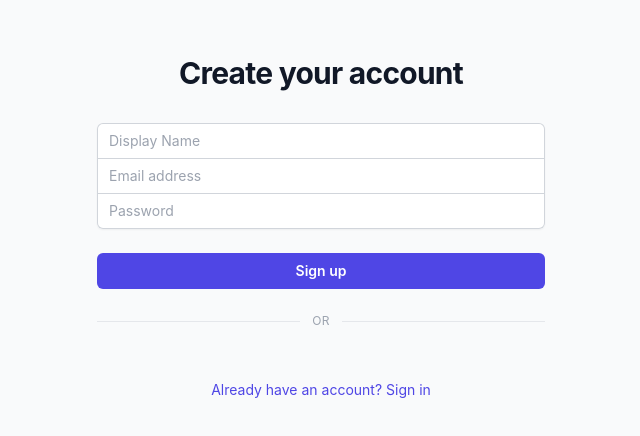
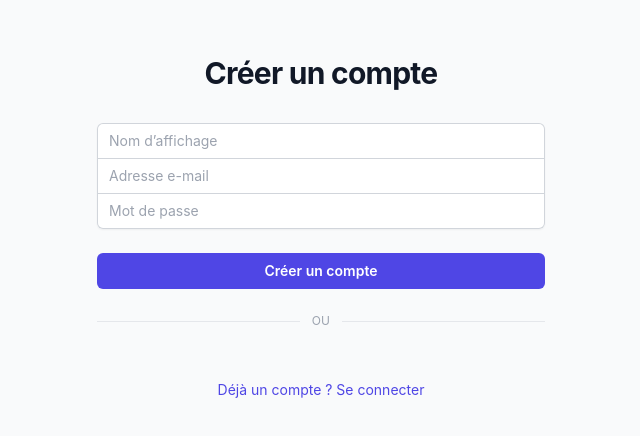
Before and after one commit to Nallanos/MathAIWhiteboard, a React (Vite) app in the folder apps/web/: page /signup in a window 1280 px wide. Shown: the part 184-620 px from the top of the page, without its empty margins (319-959 px from the left). Built offline with nearby package versions, Linux system fonts and the light colour scheme; no server answers.

Commit message:
Fix auth UX: FR + signup redirect + Google OAuth CSP

```diff
--- a/apps/web/src/pages/Login.tsx
+++ b/apps/web/src/pages/Login.tsx
@@ -35,13 +35,13 @@ export function Login() {
       const res = await fetch(`${env.backendUrl}/api/auth/login`, {
         method: 'POST',
         headers: { 'Content-Type': 'application/json' },
-        body: JSON.stringify({ email, password })
+        body: JSON.stringify({ email, password }),
       });
 
       const data = await res.json();
 
       if (!res.ok) {
-        throw new Error(data.error || 'Login failed');
+        throw new Error(data.error || 'Échec de la connexion');
       }
 
       login(data.token, data.user);
@@ -53,19 +53,20 @@ export function Login() {
     }
   };
 
-  const handleGoogleCredential = useCallback(async (credential: string) => {
+  const handleGoogleCredential = useCallback(
+    async (credential: string) => {
       setError('');
       setGoogleLoading(true);
       try {
         const res = await fetch(`${env.backendUrl}/api/auth/google`, {
           method: 'POST',
           headers: { 'Content-Type': 'application/json' },
-        body: JSON.stringify({ credential })
+          body: JSON.stringify({ credential }),
         });
 
         const data = await res.json();
         if (!res.ok) {
-        throw new Error(data.error || 'Google login failed');
+          throw new Error(data.error || 'Connexion Google échouée');
         }
 
         login(data.token, data.user);
@@ -75,7 +76,9 @@ export function Login() {
       } finally {
         setGoogleLoading(false);
       }
-  }, [login, navigate]);
+    },
+    [login, navigate]
+  );
 
   useEffect(() => {
     if (!env.googleClientId) return;
@@ -90,12 +93,12 @@ export function Login() {
           if (response.credential) {
             handleGoogleCredential(response.credential);
           }
-        }
+        },
       });
       window.google.accounts.id.renderButton(googleButtonRef.current, {
         theme: 'outline',
         size: 'large',
-        width: '100%'
+        width: '100%',
       });
     };
 
@@ -124,14 +127,14 @@ export function Login() {
     return () => {
       script.onload = null;
     };
-  }, [handleGoogleCredential, env.googleClientId]);
+  }, [handleGoogleCredential]);
 
   return (
     <div className="flex min-h-screen items-center justify-center bg-gray-50 px-4 py-12 sm:px-6 lg:px-8">
       <div className="w-full max-w-md space-y-8">
         <div>
           <h2 className="mt-6 text-center text-3xl font-bold tracking-tight text-gray-900">
-            Sign in to your account
+            Se connecter
           </h2>
         </div>
         <form className="mt-8 space-y-6" onSubmit={handleSubmit}>
@@ -141,7 +144,7 @@ export function Login() {
                 type="email"
                 required
                 className="relative block w-full rounded-t-md border-0 py-1.5 text-gray-900 ring-1 ring-inset ring-gray-300 placeholder:text-gray-400 focus:z-10 focus:ring-2 focus:ring-inset focus:ring-indigo-600 sm:text-sm sm:leading-6 px-3"
-                placeholder="Email address"
+                placeholder="Adresse e-mail"
                 value={email}
                 onChange={(e) => setEmail(e.target.value)}
               />
@@ -151,7 +154,7 @@ export function Login() {
                 type="password"
                 required
                 className="relative block w-full rounded-b-md border-0 py-1.5 text-gray-900 ring-1 ring-inset ring-gray-300 placeholder:text-gray-400 focus:z-10 focus:ring-2 focus:ring-inset focus:ring-indigo-600 sm:text-sm sm:leading-6 px-3"
-                placeholder="Password"
+                placeholder="Mot de passe"
                 value={password}
                 onChange={(e) => setPassword(e.target.value)}
               />
@@ -166,13 +169,13 @@ export function Login() {
               disabled={loading}
               className="group relative flex w-full justify-center rounded-md bg-indigo-600 px-3 py-2 text-sm font-semibold text-white hover:bg-indigo-500 focus-visible:outline focus-visible:outline-2 focus-visible:outline-offset-2 focus-visible:outline-indigo-600 disabled:opacity-50"
             >
-              {loading ? 'Signing in...' : 'Sign in'}
+              {loading ? 'Connexion…' : 'Se connecter'}
             </button>
           </div>
 
           <div className="flex items-center gap-3">
             <div className="h-px flex-1 bg-gray-200" />
-            <span className="text-xs uppercase tracking-wide text-gray-400">or</span>
+            <span className="text-xs uppercase tracking-wide text-gray-400">ou</span>
             <div className="h-px flex-1 bg-gray-200" />
           </div>
 
@@ -181,14 +184,14 @@ export function Login() {
               <div ref={googleButtonRef} className="flex justify-center" aria-busy={googleLoading} />
             ) : (
               <div className="rounded-md bg-gray-100 px-3 py-2 text-center text-sm text-gray-500">
-                Google Sign-In not configured
+                Connexion Google non configurée
               </div>
             )}
           </div>
 
           <div className="text-center">
             <Link to="/signup" className="text-sm text-indigo-600 hover:text-indigo-500">
-              Don't have an account? Sign up
+              Pas de compte ? Créer un compte
             </Link>
           </div>
         </form>
--- a/apps/web/src/pages/Register.tsx
+++ b/apps/web/src/pages/Register.tsx
@@ -132,7 +132,7 @@ export function Register() {
       <div className="w-full max-w-md space-y-8">
         <div>
           <h2 className="mt-6 text-center text-3xl font-bold tracking-tight text-gray-900">
-            Create your account
+            Créer un compte
           </h2>
         </div>
         <form className="mt-8 space-y-6" onSubmit={handleSubmit}>
@@ -142,7 +142,7 @@ export function Register() {
                 type="text"
                 required
                 className="relative block w-full rounded-t-md border-0 py-1.5 text-gray-900 ring-1 ring-inset ring-gray-300 placeholder:text-gray-400 focus:z-10 focus:ring-2 focus:ring-inset focus:ring-indigo-600 sm:text-sm sm:leading-6 px-3"
-                placeholder="Display Name"
+                placeholder="Nom d’affichage"
                 value={displayName}
                 onChange={(e) => setDisplayName(e.target.value)}
               />
@@ -152,7 +152,7 @@ export function Register() {
                 type="email"
                 required
                 className="relative block w-full border-0 py-1.5 text-gray-900 ring-1 ring-inset ring-gray-300 placeholder:text-gray-400 focus:z-10 focus:ring-2 focus:ring-inset focus:ring-indigo-600 sm:text-sm sm:leading-6 px-3"
-                placeholder="Email address"
+                placeholder="Adresse e-mail"
                 value={email}
                 onChange={(e) => setEmail(e.target.value)}
               />
@@ -162,7 +162,7 @@ export function Register() {
                 type="password"
                 required
                 className="relative block w-full rounded-b-md border-0 py-1.5 text-gray-900 ring-1 ring-inset ring-gray-300 placeholder:text-gray-400 focus:z-10 focus:ring-2 focus:ring-inset focus:ring-indigo-600 sm:text-sm sm:leading-6 px-3"
-                placeholder="Password"
+                placeholder="Mot de passe"
                 value={password}
                 onChange={(e) => setPassword(e.target.value)}
               />
@@ -177,13 +177,13 @@ export function Register() {
               disabled={loading}
               className="group relative flex w-full justify-center rounded-md bg-indigo-600 px-3 py-2 text-sm font-semibold text-white hover:bg-indigo-500 focus-visible:outline focus-visible:outline-2 focus-visible:outline-offset-2 focus-visible:outline-indigo-600 disabled:opacity-50"
             >
-              {loading ? 'Creating account...' : 'Sign up'}
+              {loading ? 'Création du compte…' : 'Créer un compte'}
             </button>
           </div>
 
           <div className="flex items-center gap-3">
             <div className="h-px flex-1 bg-gray-200" />
-            <span className="text-xs uppercase tracking-wide text-gray-400">or</span>
+            <span className="text-xs uppercase tracking-wide text-gray-400">ou</span>
             <div className="h-px flex-1 bg-gray-200" />
           </div>
 
@@ -192,14 +192,14 @@ export function Register() {
               <div ref={googleButtonRef} className="flex justify-center" aria-busy={googleLoading} />
             ) : (
               <div className="rounded-md bg-gray-100 px-3 py-2 text-center text-sm text-gray-500">
-                Google Sign-In not configured
+                Connexion Google non configurée
               </div>
             )}
           </div>
 
           <div className="text-center">
             <Link to="/login" className="text-sm text-indigo-600 hover:text-indigo-500">
-              Already have an account? Sign in
+              Déjà un compte ? Se connecter
             </Link>
           </div>
         </form>
--- a/apps/web/src/router/middleware/auth.ts
+++ b/apps/web/src/router/middleware/auth.ts
@@ -2,7 +2,7 @@
  * Auth Middleware
  *
  * Middleware to protect routes that require authentication.
- * Redirects to login page if user is not authenticated.
+ * Redirects to signup page if user is not authenticated.
  */
 
 import { redirect } from '@tanstack/react-router';
@@ -18,10 +18,10 @@ export function isAuthenticated(): boolean {
 
 /**
  * Require authentication to access a route.
- * Throws a redirect to /login if not authenticated.
+ * Throws a redirect to /signup if not authenticated.
  */
 export function requireAuth(): void {
   if (!isAuthenticated()) {
-    throw redirect({ to: '/login' });
+    throw redirect({ to: '/signup' });
   }
 }
```
Also changed, not shown: 1 other file (tests, documents, lock files or other folders). Lines whose indentation alone changed are shown as unchanged.
